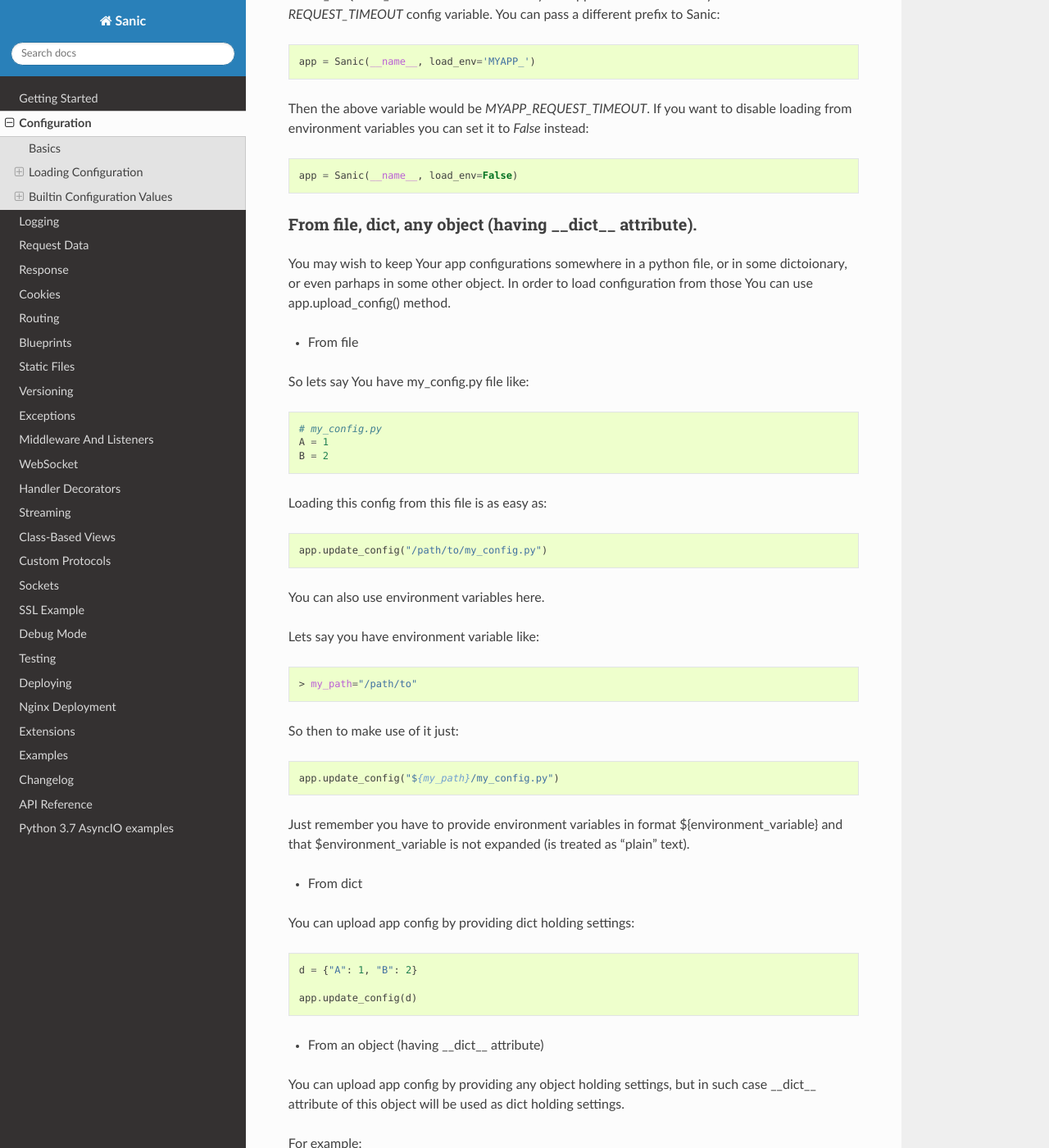
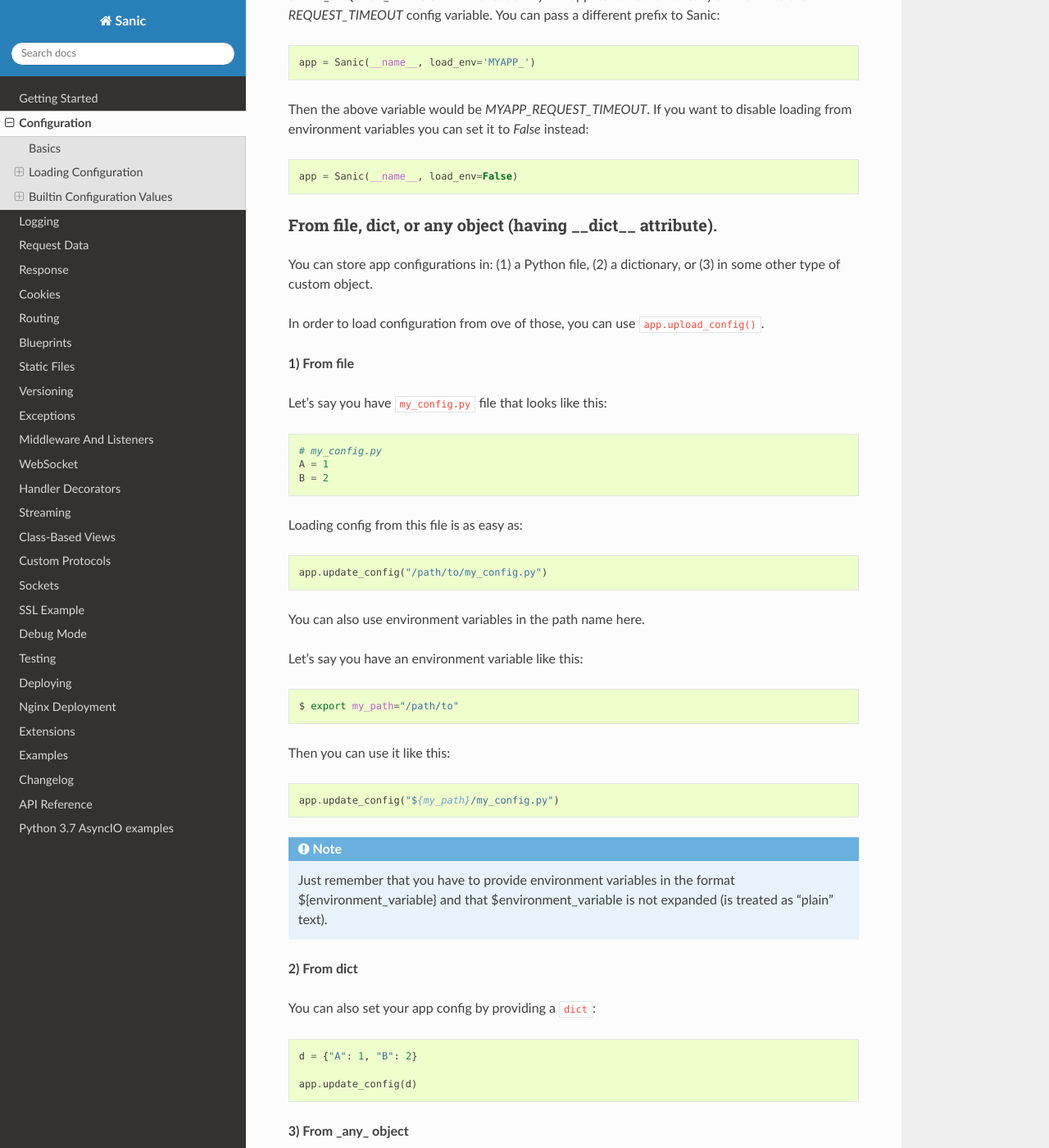
Before and after one commit to sanic-org/sanic, a Sphinx documentation site: the page built from docs/sanic/config.rst, in a window 1280 px wide and 1400 px high, scrolled down 951 px. Shown: the whole window at 82% size. Built offline with Sphinx 7.4.7 and the Read the Docs theme 2.0.0, drawn with Linux system fonts in a browser that asks for light colours; the version number could not be read and is left out; some of the changed text lies outside the part shown.

Commit message:
Working on documentation.

```diff
--- a/docs/sanic/config.rst
+++ b/docs/sanic/config.rst
@@ -14,7 +14,7 @@ Sanic holds the configuration in the `config` attribute of the application objec
     app.config.DB_NAME = 'appdb'
     app.config['DB_USER'] = 'appuser'
 
-Since the config object actually is a object of class inheriting from dictionary, you can use its `update` method in order to set several values at once:
+Since the config object has a type that inherits from dictionary, you can use its ``update`` method in order to set several values at once:
 
 .. code-block:: python
 
@@ -47,15 +47,17 @@ Then the above variable would be `MYAPP_REQUEST_TIMEOUT`. If you want to disable
 
     app = Sanic(__name__, load_env=False)
 
-From file, dict, any object (having __dict__ attribute).
-~~~~~~~~~~~~~~~~~~~~~~~~~~~~~~~~~~~~~~~~~~~~~~~~~~~~~~
+From file, dict, or any object (having __dict__ attribute).
+~~~~~~~~~~~~~~~~~~~~~~~~~~~~~~~~~~~~~~~~~~~~~~~~~~~~~~~~~~~
 
-You may wish to keep Your app configurations somewhere in a python file, or in some dictoionary, or even parhaps in some other object.
-In order to load configuration from those You can use app.upload_config() method.
+You can store app configurations in: (1) a Python file, (2) a dictionary, or (3) in some other type of custom object.
+
+In order to load configuration from ove of those, you can use ``app.upload_config()``.
+
+**1) From file**
 
 
-- From file
-So lets say You have my_config.py file like:
+Let's say you have ``my_config.py`` file that looks like this:
 
 .. code-block:: python
 
@@ -63,32 +65,33 @@ So lets say You have my_config.py file like:
     A = 1
     B = 2
 
-Loading this config from this file is as easy as:
+Loading config from this file is as easy as:
 
 .. code-block:: python
 
     app.update_config("/path/to/my_config.py")
 
-You can also use environment variables here.
+You can also use environment variables in the path name here.
 
-Lets say you have environment variable like:
+Let's say you have an environment variable like this:
 
 .. code-block:: shell
 
-    > my_path="/path/to"
+    $ export my_path="/path/to"
 
-So then to make use of it just:
+Then you can use it like this:
 
 .. code-block:: python
 
     app.update_config("${my_path}/my_config.py")
 
-Just remember you have to provide environment variables in format ${environment_variable}
-and that $environment_variable is not expanded (is treated as "plain" text).
+.. note::
 
-- From dict
+    Just remember that you have to provide environment variables in the format ${environment_variable} and that $environment_variable is not expanded (is treated as "plain" text).
 
-You can upload app config by providing dict holding settings:
+**2) From dict**
+
+You can also set your app config by providing a ``dict``:
 
 .. code-block:: python
 
@@ -96,12 +99,11 @@ You can upload app config by providing dict holding settings:
 
     app.update_config(d)
 
-- From an object (having __dict__ attribute)
+**3) From _any_ object**
 
-You can upload app config by providing any object holding settings,
-but in such case __dict__ attribute of this object will be used as dict holding settings.
+App config can be taken from an object. Internally, it uses ``__dict__`` to retrieve keys and values.
 
-For example:
+For example, pass the class:
 
 .. code-block:: python
 
@@ -111,7 +113,7 @@ For example:
 
     app.update_config(C)
 
-or
+or, it can be instantiated:
 
 .. code-block:: python
 
@@ -119,13 +121,15 @@ or
 
     app.update_config(c)
 
-etc.
-
-(If You are not shure just see e.g. what C.__dict__ contains)
+- From an object (having __dict__ attribute)
 
 
-From an Object (Deprecated, will be removed in version 21.3)
-~~~~~~~~~~~~~~~~~~~~~~~~~~~~~~~~~~~~~~~~~~~~~~~~~~~~~~~~~~~~
+From an Object
+~~~~~~~~~~~~~~
+
+.. note::
+
+     Deprecated, will be removed in version 21.3.
 
 If there are a lot of configuration values and they have sensible defaults it might be helpful to put them into a module:
 
@@ -145,8 +149,12 @@ or also by path to config:
 
 You could use a class or any other object as well.
 
-From a File (Deprecated, will be removed in version 21.3)
-~~~~~~~~~~~~~~~~~~~~~~~~~~~~~~~~~~~~~~~~~~~~~~~~~~~~~~~~~
+From a File
+~~~~~~~~~~~
+
+.. note::
+
+     Deprecated, will be removed in version 21.3.
 
 Usually you will want to load configuration from a file that is not part of the distributed application. You can load configuration from a file using `from_pyfile(/path/to/config_file)`. However, that requires the program to know the path to the config file. So instead you can specify the location of the config file in an environment variable and tell Sanic to use that to find the config file:
 
```
